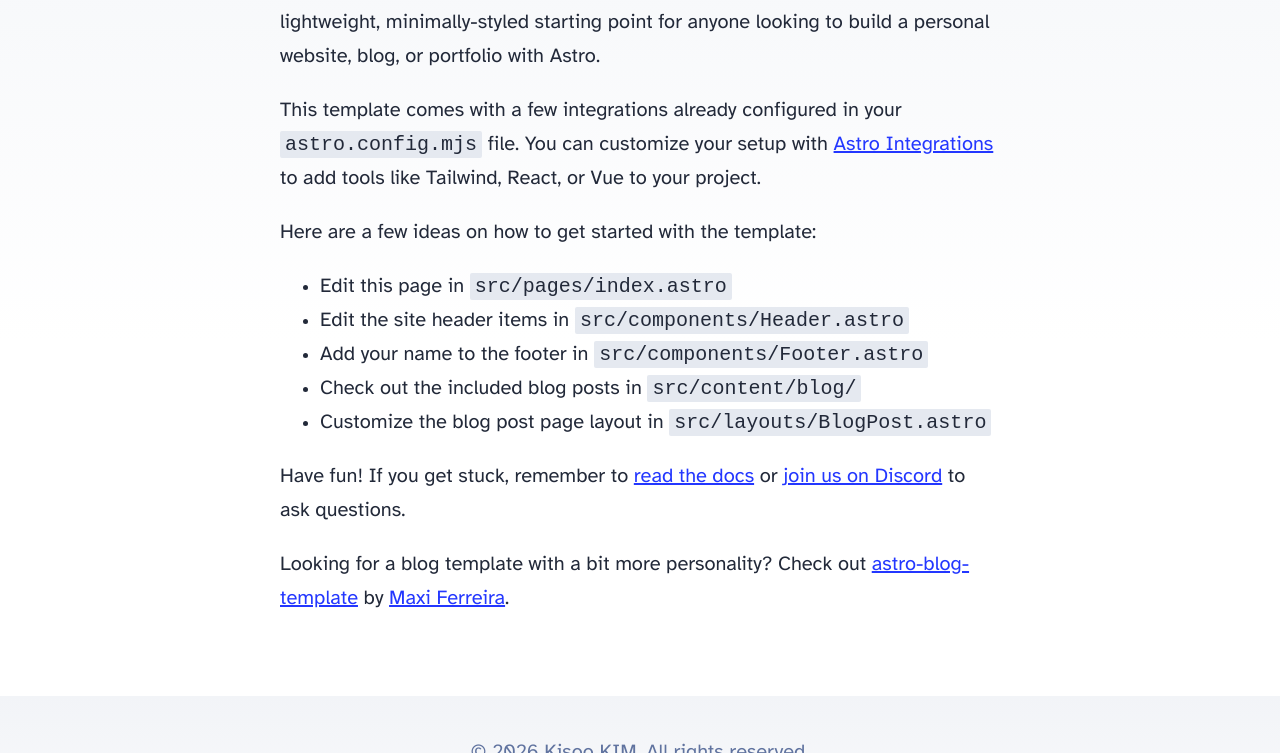
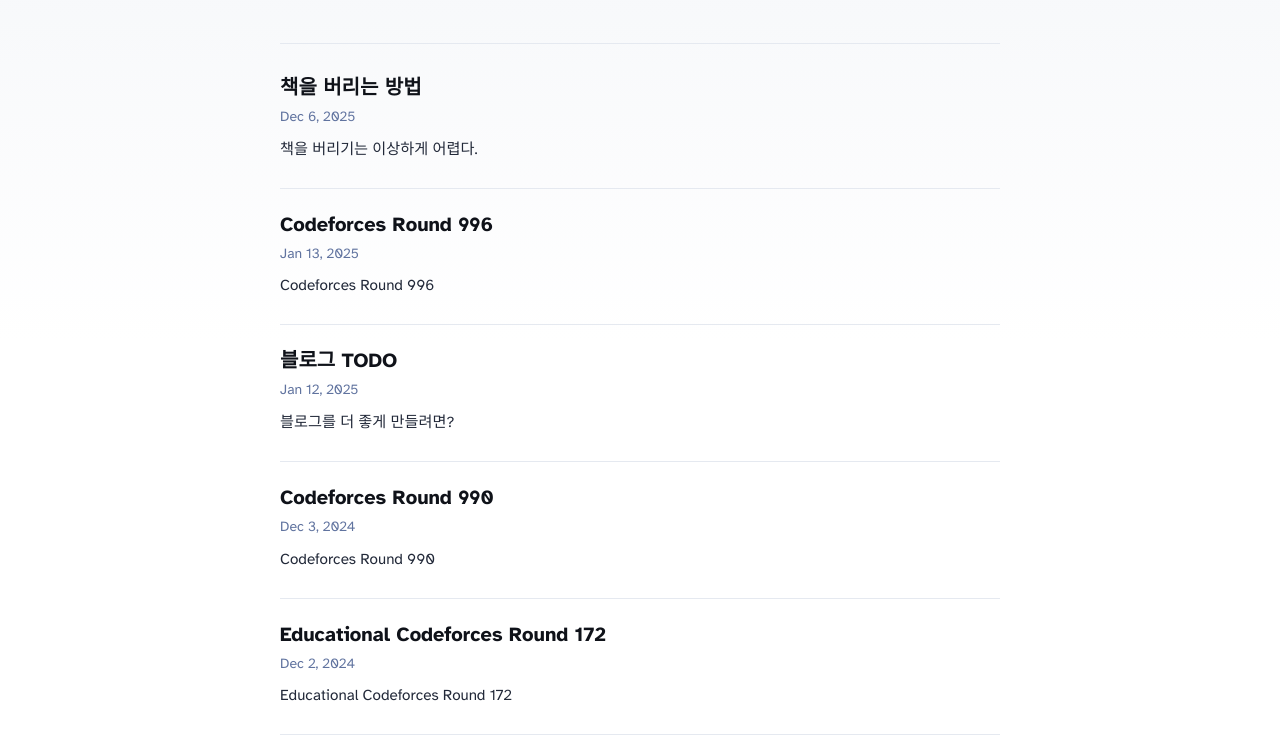
Before and after one commit to cwlo2F/cwlo2f.github.io, an Astro site: page / in a window 1280 px wide. Shown: the part 259-1012 px from the top of the page. Built offline with nearby package versions, Linux system fonts and the light colour scheme; Astro itself is replaced by a stand-in of ours; some packages are replaced by stand-ins of ours.

Commit message:
Update home page

```diff
--- a/src/components/Bio.astro
+++ b/src/components/Bio.astro
@@ -14,7 +14,7 @@
             src="/images/kisoo-kim.jpeg"
             width="50"
             height="50"
-            alt="Kisoo KIM's profile picture"
+            alt="Kisoo KIM's profile"
             loading="lazy"
         />
     </a>
--- a/src/pages/index.astro
+++ b/src/pages/index.astro
@@ -1,48 +1,94 @@
 ---
-import BaseHead from '../components/BaseHead.astro';
-import Footer from '../components/Footer.astro';
-import Header from '../components/Header.astro';
-import { SITE_DESCRIPTION, SITE_TITLE } from '../consts';
+import { getCollection } from "astro:content";
+import BaseHead from "../components/BaseHead.astro";
+import Footer from "../components/Footer.astro";
+import FormattedDate from "../components/FormattedDate.astro";
+import Header from "../components/Header.astro";
+import Bio from "../components/Bio.astro";
+import { SITE_DESCRIPTION, SITE_TITLE } from "../consts";
+
+const posts = (await getCollection("blog"))
+	.filter((post) => !post.data.draft)
+	.sort((a, b) => b.data.pubDate.valueOf() - a.data.pubDate.valueOf());
 ---
 
 <!doctype html>
-<html lang="en">
+<html lang="ko">
 	<head>
 		<BaseHead title={SITE_TITLE} description={SITE_DESCRIPTION} />
+		<style>
+			.bio-section {
+				margin-bottom: 2rem;
+				padding-bottom: 1.5rem;
+				border-bottom: 1px solid rgb(var(--gray-light));
+			}
+			ul {
+				list-style-type: none;
+				margin: 0;
+				padding: 0;
+			}
+			ul li {
+				margin-bottom: 1.5rem;
+				padding-bottom: 1.5rem;
+				border-bottom: 1px solid rgb(var(--gray-light));
+			}
+			ul li:last-child {
+				border-bottom: none;
+			}
+			ul li a {
+				text-decoration: none;
+				display: block;
+			}
+			.title {
+				margin: 0 0 0.25rem 0;
+				color: rgb(var(--black));
+				line-height: 1.3;
+				font-size: 1.25rem;
+			}
+			.date {
+				margin: 0;
+				color: rgb(var(--gray));
+				font-size: 0.875rem;
+			}
+			.description {
+				margin: 0.5rem 0 0 0;
+				color: rgb(var(--gray-dark));
+				font-size: 0.95rem;
+			}
+			ul li a:hover .title {
+				color: var(--accent);
+			}
+		</style>
 	</head>
 	<body>
 		<Header />
 		<main>
-			<h1>🧑‍🚀 Hello, Astronaut!</h1>
-			<p>
-				Welcome to the official <a href="https://astro.build/">Astro</a> blog starter template. This template
-				serves as a lightweight, minimally-styled starting point for anyone looking to build a personal
-				website, blog, or portfolio with Astro.
-			</p>
-			<p>
-				This template comes with a few integrations already configured in your
-				<code>astro.config.mjs</code> file. You can customize your setup with
-				<a href="https://astro.build/integrations">Astro Integrations</a> to add tools like Tailwind,
-				React, or Vue to your project.
-			</p>
-			<p>Here are a few ideas on how to get started with the template:</p>
-			<ul>
-				<li>Edit this page in <code>src/pages/index.astro</code></li>
-				<li>Edit the site header items in <code>src/components/Header.astro</code></li>
-				<li>Add your name to the footer in <code>src/components/Footer.astro</code></li>
-				<li>Check out the included blog posts in <code>src/content/blog/</code></li>
-				<li>Customize the blog post page layout in <code>src/layouts/BlogPost.astro</code></li>
-			</ul>
-			<p>
-				Have fun! If you get stuck, remember to
-				<a href="https://docs.astro.build/">read the docs</a>
-				or <a href="https://astro.build/chat">join us on Discord</a> to ask questions.
-			</p>
-			<p>
-				Looking for a blog template with a bit more personality? Check out
-				<a href="https://github.com/Charca/astro-blog-template">astro-blog-template</a>
-				by <a href="https://twitter.com/Charca">Maxi Ferreira</a>.
-			</p>
+			<section class="bio-section">
+				<Bio />
+			</section>
+			<section>
+				<ul>
+					{
+						posts.map((post) => (
+							<li>
+								<a href={`/blog/${post.id}`}>
+									<h3 class="title">{post.data.title}</h3>
+									<p class="date">
+										<FormattedDate
+											date={post.data.pubDate}
+										/>
+									</p>
+									{post.data.description && (
+										<p class="description">
+											{post.data.description}
+										</p>
+									)}
+								</a>
+							</li>
+						))
+					}
+				</ul>
+			</section>
 		</main>
 		<Footer />
 	</body>
```
